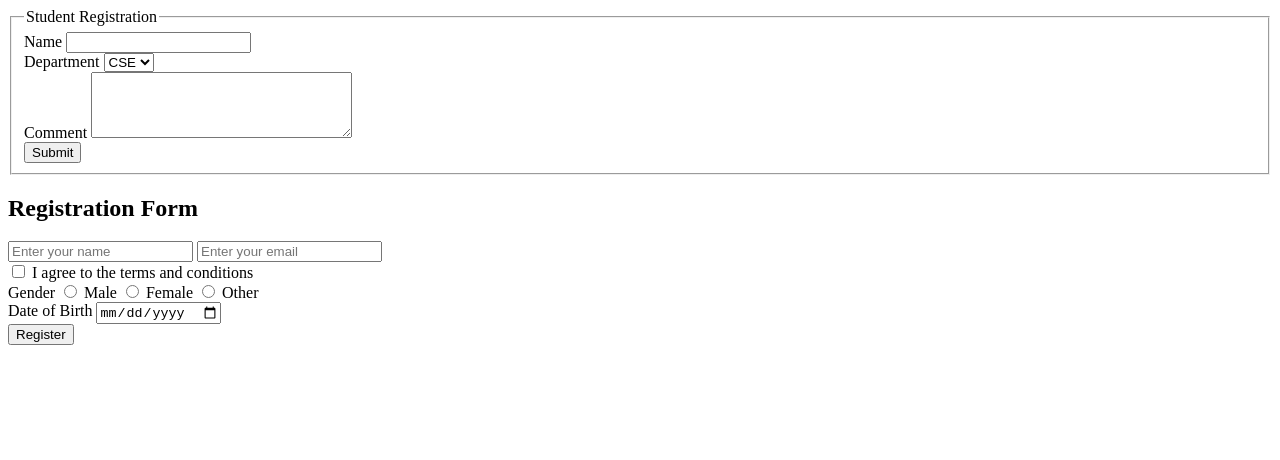
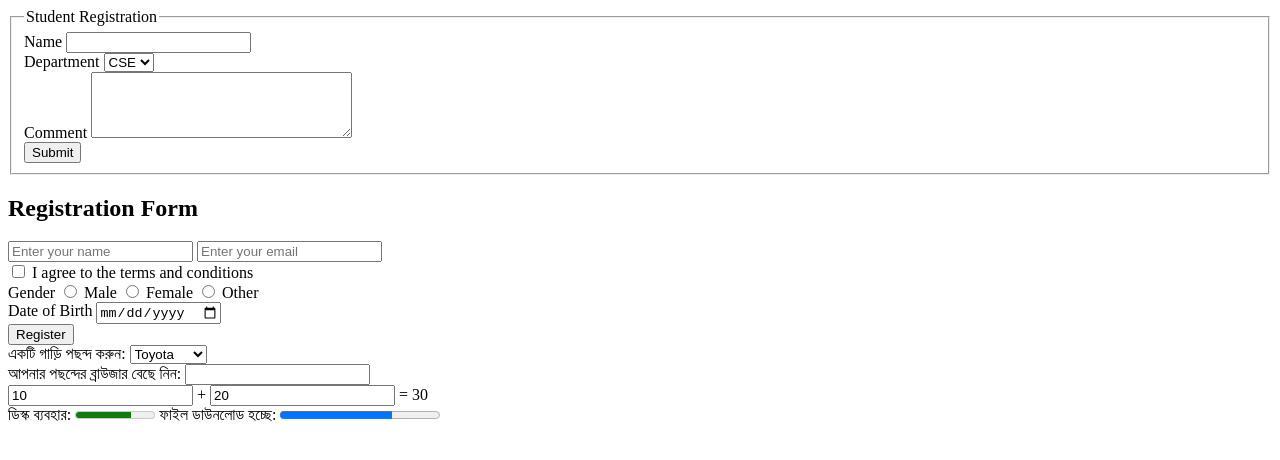
Before and after one commit to ihasan2008/Learning-HTML, a plain HTML site: page 04-HTML-Tags/4.12-Form-Tags/index.html in a window 1280 px wide. Drawn offline with Linux system fonts and the light colour scheme.

Commit message:
update 4.12

```diff
--- a/04-HTML-Tags/4.12-Form-Tags/index.html
+++ b/04-HTML-Tags/4.12-Form-Tags/index.html
@@ -72,5 +72,44 @@
 
         </form>
 
+        <label for="cars">একটি গাড়ি পছন্দ করুন:</label>
+        <select id="cars" name="cars">
+            <optgroup label="জাপানি গাড়ি">
+                <option value="toyota">Toyota</option>
+                <option value="honda">Honda</option>
+            </optgroup>
+            <optgroup label="জার্মান গাড়ি">
+                <option value="bmw">BMW</option>
+                <option value="audi">Audi</option>
+            </optgroup>
+        </select>
+
+        <br>
+
+        <label for="browser">আপনার পছন্দের ব্রাউজার বেছে নিন:</label>
+        <input list="browsers" id="browser" name="browser">
+
+        <datalist id="browsers">
+            <option value="Google Chrome">
+            <option value="Mozilla Firefox">
+            <option value="Microsoft Edge">
+            <option value="Safari">
+            <option value="Opera">
+        </datalist>
+
+        <br>
+
+        <form oninput="result.value=parseInt(a.value)+parseInt(b.value)">
+            <input type="number" id="a" value="10"> +
+            <input type="number" id="b" value="20"> =
+            <output name="result" for="a b">30</output>
+        </form>
+
+        <label for="disk">ডিস্ক ব্যবহার:</label>
+        <meter id="disk" value="70" min="0" max="100">৭০%</meter>
+
+        <label for="file">ফাইল ডাউনলোড হচ্ছে:</label>
+        <progress id="file" value="70" max="100"> 70% </progress>
+
     </body>
 </html>
```
